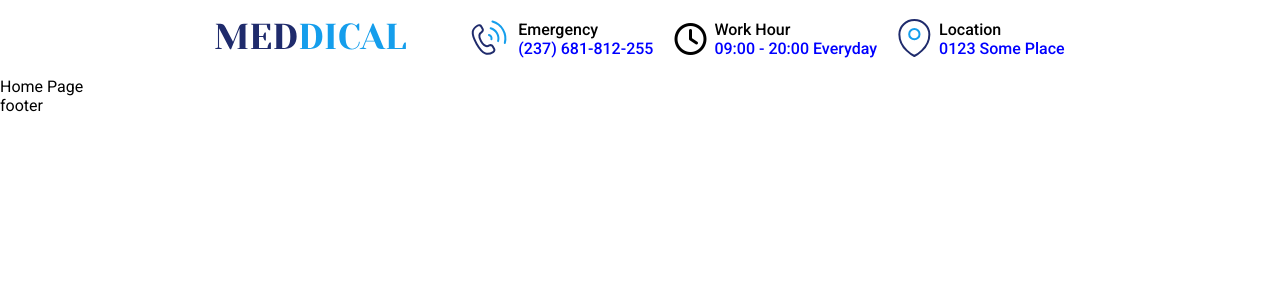
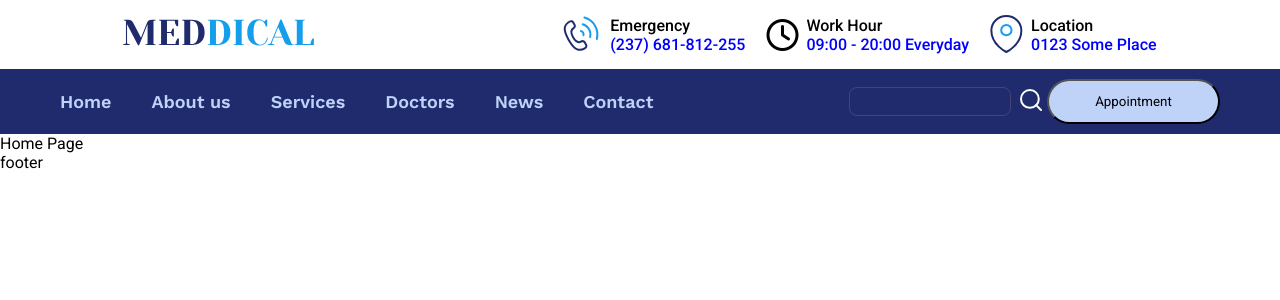
Before and after one commit to XumoyunObid/meddical, a React (Vite) app: page / in a window 1280 px wide. Shown: the top 300 px of the page. Built offline with nearby package versions, Linux system fonts and the light colour scheme.

Commit message:
medical2

```diff
--- /dev/null
+++ b/src/layout/header/button-appointment/button-appointment.css
@@ -0,0 +1,7 @@
+.button-appointment {
+  width: 173px;
+  height: 45px;
+  padding: 13px, 35px, 13px, 35px;
+  border-radius: 50px;
+  background-color: #BFD2F8;
+}
--- /dev/null
+++ b/src/layout/header/button-appointment/button-appointment.jsx
@@ -0,0 +1,13 @@
+import React from 'react';
+import { Link } from "react-router-dom";
+import "./button-appointment.css";
+
+export const ButtonAppointment = () => {
+  return (
+    <div>
+      <Link to="/appointment">
+        <button className="button-appointment">Appointment</button>
+      </Link>
+    </div>
+  );
+}
--- /dev/null
+++ b/src/layout/header/button-appointment/index.js
@@ -0,0 +1 @@
+export * from "./button-appointment"
--- a/src/layout/header/header.css
+++ b/src/layout/header/header.css
@@ -1,7 +1,6 @@
-
 .header-top {
   width: 100%;
-    padding: 1.188rem 11.5rem;
+  padding-block: 15px;
   display: flex;
   align-items: center;
   justify-content: space-around;
@@ -17,7 +16,7 @@
   display: flex;
   align-items: center;
   justify-content: center;
-    gap: .5rem;
+  gap: 0.5rem;
   font-weight: 500;
 }
 .header-icons li i {
@@ -28,3 +27,43 @@
   color: blue;
 }
 /* .header-bottom {} */
+.header-bottom {
+  background: #1f2b6c;
+  padding-block: 10px;
+}
+.header-bottom_list {
+  display: flex;
+  justify-content: center;
+  gap: 40px;
+}
+.header-bottom_list .link {
+  font-family: Work Sans, sans-serif;
+  font-size: 18px;
+  font-weight: 600;
+  line-height: 21px;
+  letter-spacing: 0em;
+  text-align: left;
+  color: #bfd2f8;
+}
+.header-bottom_flex {
+  display: flex;
+  justify-content: space-between;
+  align-items: center;
+}
+.header-bottom_search {
+  display: flex;
+  justify-content: center;
+  gap: 5px;
+}
+.header-bottom_search .bottom_icon {
+  border: none;
+  background: none;
+}
+.header-bottom_search input {
+  border: solid 1px rgb(69, 69, 116);
+  background: none;
+  color: white;
+  padding: 3px 4px;
+  margin: 8px 4px;
+  border-radius: 8px;
+}
--- a/src/layout/header/header.jsx
+++ b/src/layout/header/header.jsx
@@ -1,38 +1,95 @@
-import React from 'react'
-import logo from '../../assets/header/logo.svg'
-import location from '../../assets/header/location.svg'
-import tel from '../../assets/header/tel.svg'
-import './header.css'
+import React from "react";
+import logo from "../../assets/header/logo.svg";
+import location from "../../assets/header/location.svg";
+import lupa from "../../assets/header/Group175.svg"
+import tel from "../../assets/header/tel.svg";
+import { Link } from "react-router-dom";
+import { ButtonAppointment } from "./button-appointment";
+import "./header.css";
 
 export const Header = () => {
   try {
-    return <header className='header'>
+    return (
+      <header className="header">
         <div className="header-top">
-        <div className="header-logo"> <img src={logo} alt="Logo" /> </div>
+          <div className="header-logo">
+            {" "}
+            <Link to="/">
+              <img src={logo} alt="Logo" />
+            </Link>{" "}
+          </div>
           <ul className="header-icons">
             <li>
               <img src={tel} alt="" />
               <div>
                 <p>Emergency</p>
-              <p className='span'>(237) 681-812-255</p>
+                <p className="span">(237) 681-812-255</p>
               </div>
             </li>
             <li>
               <i class="fa-regular fa-clock"></i>
               <div>
                 <p>Work Hour</p>
-              <p className='span'>09:00 - 20:00 Everyday</p>
+                <p className="span">09:00 - 20:00 Everyday</p>
               </div>
             </li>
             <li>
               <img src={location} alt="" />
               <div>
                 <p>Location</p>
-              <p className='span'>0123 Some Place</p>
+                <p className="span">0123 Some Place</p>
               </div>
             </li>
           </ul>
         </div>
+        <div className="header-bottom">
+          <div className="container">
+            <div className="header-bottom_flex">
+              <ul className="header-bottom_list">
+                <li>
+                  <Link className="link" to="/">
+                    Home
+                  </Link>
+                </li>
+                <li>
+                  <Link className="link" to="/about">
+                    About us
+                  </Link>
+                </li>
+                <li>
+                  <Link className="link" to="/services">
+                    Services
+                  </Link>
+                </li>
+                <li>
+                  <Link className="link" to="/doctors">
+                    Doctors
+                  </Link>
+                </li>
+                <li>
+                  <Link className="link" to="/news">
+                    News
+                  </Link>
+                </li>
+                <li>
+                  <Link className="link" to="/contact">
+                    Contact
+                  </Link>
+                </li>
+              </ul>
+              <div className="header-bottom_search">
+                <input type="text" />
+                <button className="bottom_icon">
+                  <img src={lupa} alt="" />
+                </button>
+                <ButtonAppointment />
+              </div>
+            </div>
+          </div>
+        </div>
       </header>
-  } catch (e) {console.log(e);}
+    );
+  } catch (e) {
+    console.log(e);
   }
+};
```
Also changed, not shown: src/assets/header/Group175.svg (added). Lines whose indentation alone changed are shown as unchanged.
